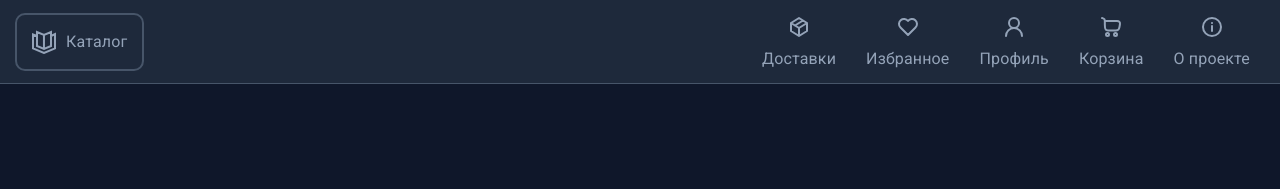
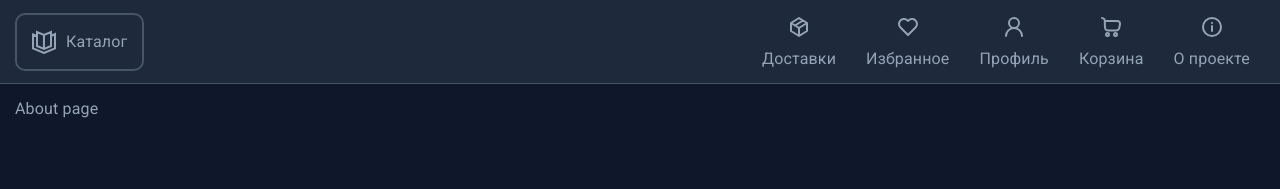
Before and after one commit to ilya-vikt/jm-frontend, a Vue app: page /about in a window 1280 px wide. Shown: the top 189 px of the page. Built offline with nearby package versions, Linux system fonts and the light colour scheme; no server answers.

Commit message:
add about page. Create the about module. This module contains page to watch an information about this project

```diff
--- /dev/null
+++ b/src/about/views/AboutView.vue
@@ -0,0 +1,5 @@
+<template>
+  <div>About page</div>
+</template>
+
+<script setup lang="ts"></script>
--- a/src/router/index.ts
+++ b/src/router/index.ts
@@ -21,6 +21,15 @@ const router = createRouter({
       meta: {
         layout: Layouts.default
       }
+    },
+    {
+      path: '/about',
+      name: 'about',
+
+      component: () => import('@/about/views/AboutView.vue'),
+      meta: {
+        layout: Layouts.default
+      }
     }
   ]
 });
```
